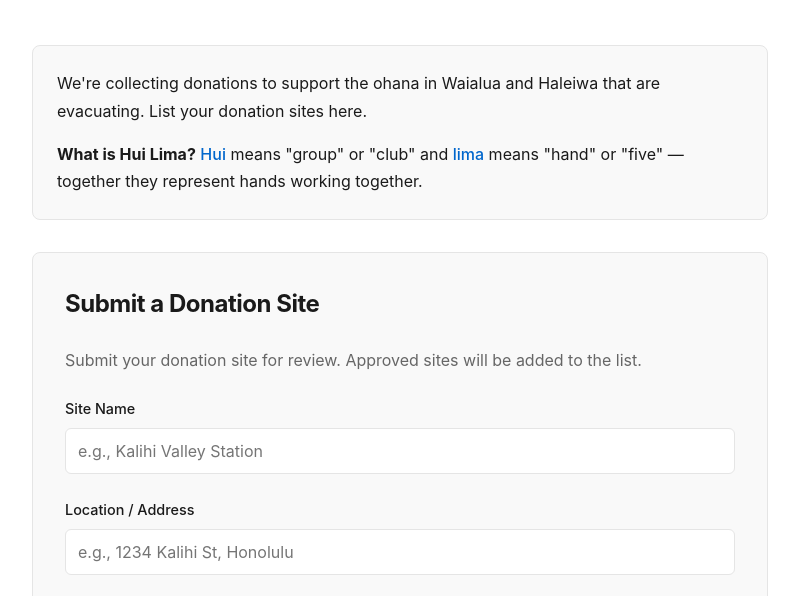
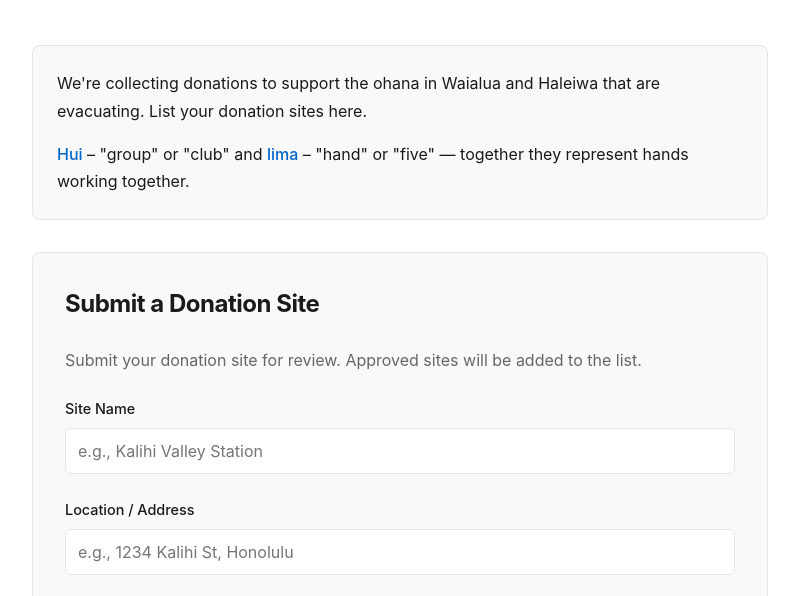
Before and after one commit to ikaikahussey/huilima, a plain HTML site: page index.html in a window 1280 px wide. Shown: the part 161-757 px from the top of the page, without its empty margins (240-1039 px from the left). Drawn offline with Linux system fonts and the light colour scheme.

Commit message:
Update Hui Lima explanation in donation info

```diff
--- a/index.html
+++ b/index.html
@@ -299,7 +299,7 @@
 
         <div class="info-box">
             <p>We're collecting donations to support the ohana in Waialua and Haleiwa that are evacuating. List your donation sites here.</p>
-            <p><strong>What is Hui Lima?</strong> <a href="https://wehewehe.org/gsdl2.85/cgi-bin/hdict?e=q-11000-00---off-0hdict--00-1----0-10-0---0---0direct-10-ED--4--textpukuielbert%2ctextmamaka-----0-1l--11-haw-Zz-1---Zz-1-home-hui--00-3-1-00-0--4----0-0-11-00-0utfZz-8-00&a=d&d=D11567" target="_blank" rel="noopener">Hui</a> means "group" or "club" and <a href="https://wehewehe.org/gsdl2.85/cgi-bin/hdict?e=q-11000-00---off-0hdict--00-1----0-10-0---0---0direct-10-ED--4--textpukuielbert%2ctextmamaka-----0-1l--11-haw-Zz-1---Zz-1-home-lima--00-3-1-00-0--4----0-0-11-00-0utfZz-8-00&a=d&d=D13002" target="_blank" rel="noopener">lima</a> means "hand" or "five" — together they represent hands working together.</p>
+            <p><a href="https://wehewehe.org/gsdl2.85/cgi-bin/hdict?e=q-11000-00---off-0hdict--00-1----0-10-0---0---0direct-10-ED--4--textpukuielbert%2ctextmamaka-----0-1l--11-haw-Zz-1---Zz-1-home-hui--00-3-1-00-0--4----0-0-11-00-0utfZz-8-00&a=d&d=D11567" target="_blank" rel="noopener">Hui</a> – "group" or "club" and <a href="https://wehewehe.org/gsdl2.85/cgi-bin/hdict?e=q-11000-00---off-0hdict--00-1----0-10-0---0---0direct-10-ED--4--textpukuielbert%2ctextmamaka-----0-1l--11-haw-Zz-1---Zz-1-home-lima--00-3-1-00-0--4----0-0-11-00-0utfZz-8-00&a=d&d=D13002" target="_blank" rel="noopener">lima</a> – "hand" or "five" — together they represent hands working together.</p>
         </div>
 
         <section class="add-site">
```
